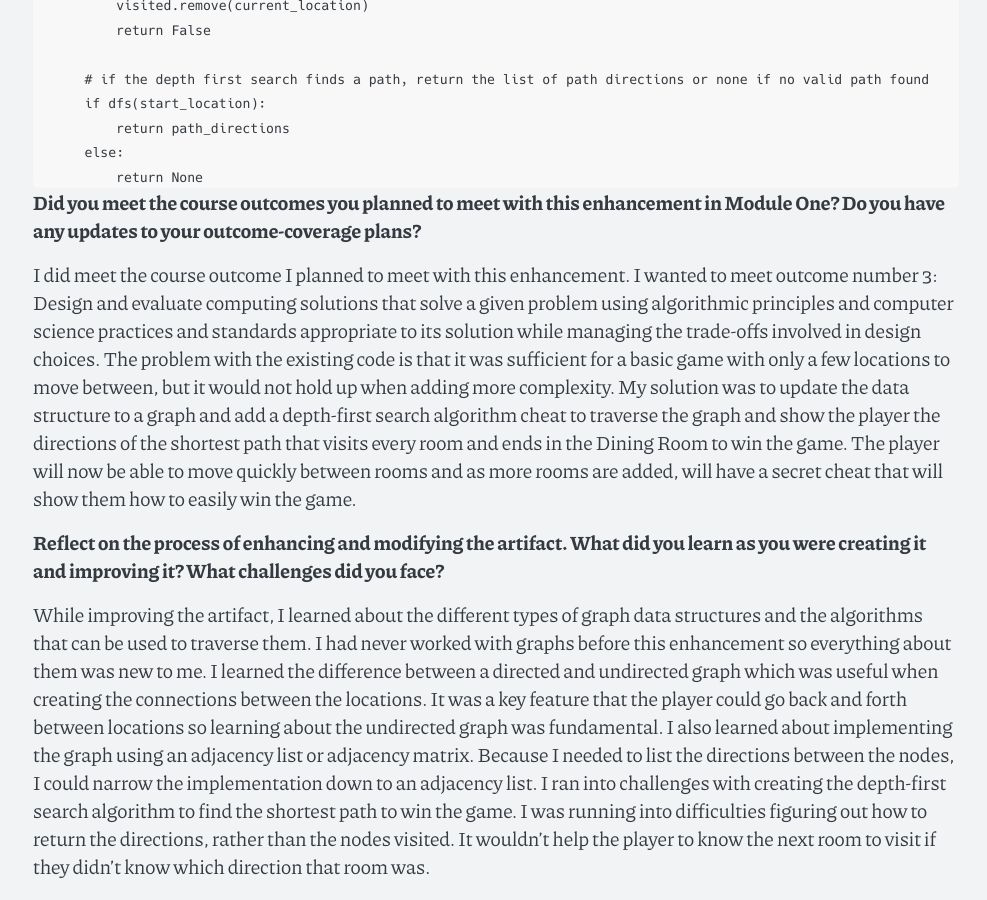
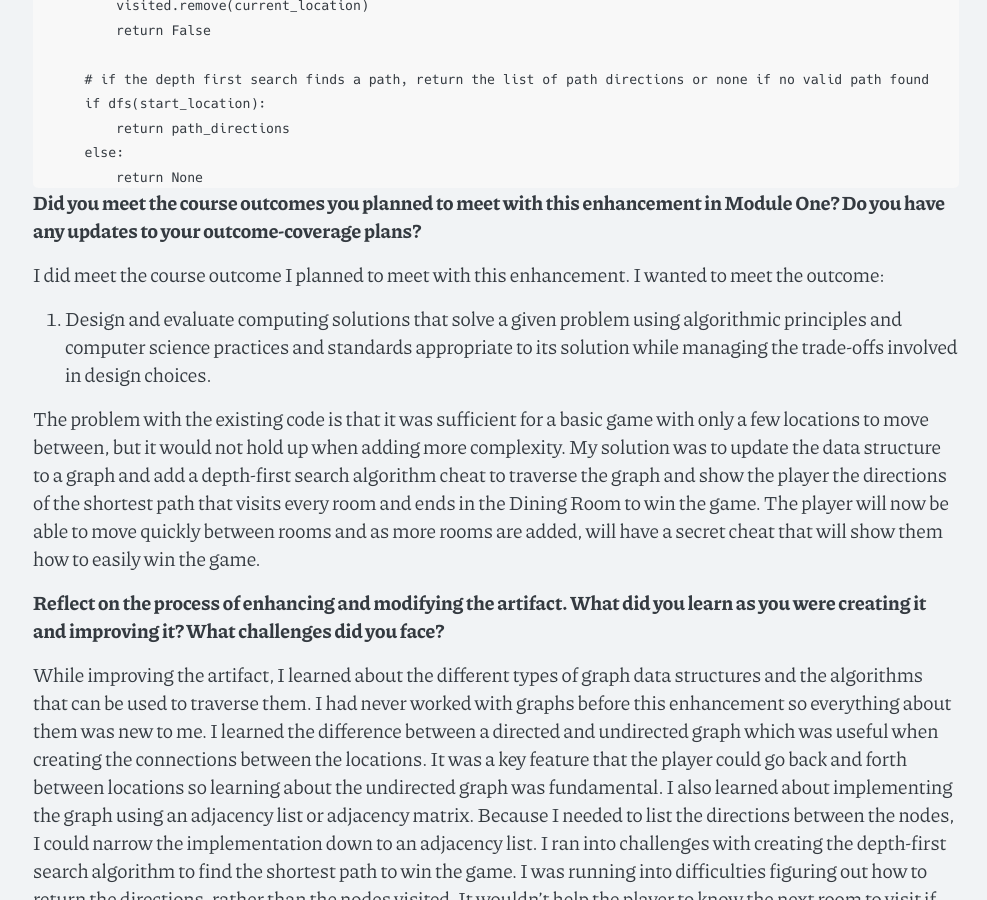
Before and after one commit to AshleyJohnson90/AshleyJohnson90.github.io, a Jekyll site: the page built from text-game.md, in a window 1280 px wide and 900 px high, scrolled down 3088 px. Shown: the whole window, without its empty margins (144-1131 px from the left). Built offline with Jekyll 4.4.1, drawn with Linux system fonts in a browser that asks for light colours; our own code applies the rules of GitHub Pages for plain Markdown files; some of the changed text lies outside the part shown.

Commit message:
Update text-game.md

```diff
--- a/text-game.md
+++ b/text-game.md
@@ -123,7 +123,10 @@ def shortest_path(self, start_location, end_location):
 
 **Did you meet the course outcomes you planned to meet with this enhancement in Module One?  Do you have any updates to your outcome-coverage plans?**
 
-I did meet the course outcome I planned to meet with this enhancement. I wanted to meet outcome number 3: Design and evaluate computing solutions that solve a given problem using algorithmic principles and computer science practices and standards appropriate to its solution while managing the trade-offs involved in design choices. The problem with the existing code is that it was sufficient for a basic game with only a few locations to move between, but it would not hold up when adding more complexity. My solution was to update the data structure to a graph and add a depth-first search algorithm cheat to traverse the graph and show the player the directions of the shortest path that visits every room and ends in the Dining Room to win the game. The player will now be able to move quickly between rooms and as more rooms are added, will have a secret cheat that will show them how to easily win the game.
+I did meet the course outcome I planned to meet with this enhancement. I wanted to meet the outcome:
+1. Design and evaluate computing solutions that solve a given problem using algorithmic principles and computer science practices and standards appropriate to its solution while managing the trade-offs involved in design choices.
+
+The problem with the existing code is that it was sufficient for a basic game with only a few locations to move between, but it would not hold up when adding more complexity. My solution was to update the data structure to a graph and add a depth-first search algorithm cheat to traverse the graph and show the player the directions of the shortest path that visits every room and ends in the Dining Room to win the game. The player will now be able to move quickly between rooms and as more rooms are added, will have a secret cheat that will show them how to easily win the game.
 
 **Reflect on the process of enhancing and modifying the artifact.  What did you learn as you were creating it and improving it?  What challenges did you face?**
 
```
Also changed, not shown: other parts of text-game.md (+1 -1 lines).
